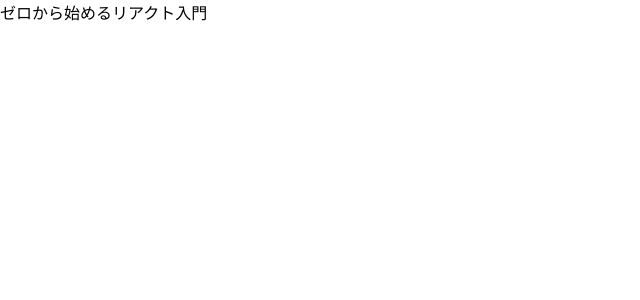
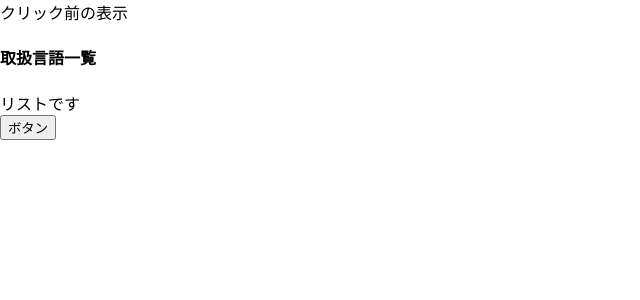
Before and after one commit to masnzzz/yassun-react, a React (Create React App) app: page / in a window 1280 px wide. Shown: the top 300 px of the page, without its empty margins (0-640 px from the left). Built offline with nearby package versions, Linux system fonts and the light colour scheme.

Commit message:
コンポーネントの作成、Stateによる状態変更

```diff
--- a/src/App.js
+++ b/src/App.js
@@ -1,6 +1,18 @@
-function App() {
+import { useState } from 'react';
+import { List } from "./List";
+
+ function App() {
+   const [description, setDescription] = useState('クリック前の表示');
+
+   const changeDescription = () => {
+     setDescription('クリック後の表示です');
+   }
   return (
-    <div>ゼロから始めるリアクト入門</div>
+    <div>
+      { description }
+      <List title="取扱言語一覧" />
+      <button onClick={changeDescription}>ボタン</button>
+    </div>
   );
 }
 
--- /dev/null
+++ b/src/List.js
@@ -0,0 +1,8 @@
+export const List = ({title}) => {
+    return (
+        <div>
+            <h4>{ title }</h4>
+            <div>リストです</div>
+        </div>
+    )
+}
```
